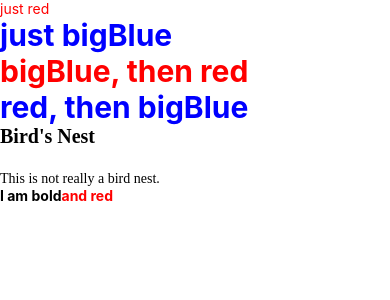
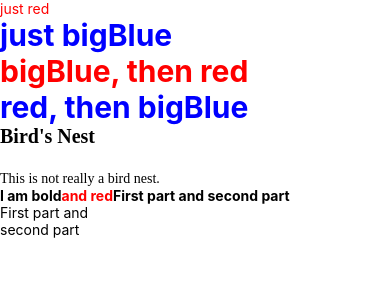
Before and after one commit to PavelMikhadziuk/todoapp, a React Native app in the folder AwesomeProject/: screen / in a window 390 px wide. Shown: the top 300 px of the page. Built offline with nearby package versions, Linux system fonts and the light colour scheme.

Commit message:
Add different text components rendering

```diff
--- a/AwesomeProject/App.js
+++ b/AwesomeProject/App.js
@@ -2,6 +2,7 @@ import React, { Component } from 'react';
 import { AppRegistry, StyleSheet, Text, View } from 'react-native';
 import TextInANest from './components/TextInANest';
 import BoldAndBeautiful from './components/BoldAndBeautiful';
+import BlockText from './components/BlockText';
 
 const styles = StyleSheet.create({
   bigBlue: {
@@ -24,6 +25,7 @@ export default class LotsOfStyles extends Component {
         <Text style={[styles.red, styles.bigBlue]}>red, then bigBlue</Text>
         <TextInANest />
         <BoldAndBeautiful />
+        <BlockText />
       </View>
     );
   }
--- /dev/null
+++ b/AwesomeProject/components/BlockText.js
@@ -0,0 +1,14 @@
+import React, { Component } from 'react';
+import { View, Text } from 'react-native';
+
+export default class BlockText extends Component {
+  render () {
+    /* otherwise, the text will flow as if it was one */
+    return (
+      <View>
+        <Text>First part and </Text>
+        <Text>second part</Text>
+      </View>
+    );
+  }
+}
--- a/AwesomeProject/components/BoldAndBeautiful.js
+++ b/AwesomeProject/components/BoldAndBeautiful.js
@@ -1,13 +1,18 @@
 import React, { Component } from 'react';
-import { AppRegistry, Text } from 'react-native';
+import { AppRegistry, Text, View } from 'react-native';
 
 export default class BoldAndBeautiful extends Component {
   render() {
     return (
+    // the text will be inline if the space allowed it
       <Text style={{fontWeight: 'bold'}}>
         I am bold
         <Text style={{color: 'red'}}>
           and red
+        </Text>
+        <Text>
+          <Text>First part and </Text>
+          <Text>second part</Text>
         </Text>
       </Text>
     );
```
